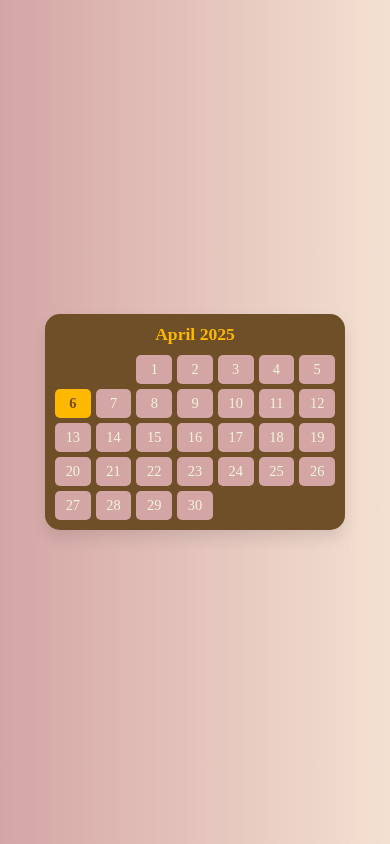
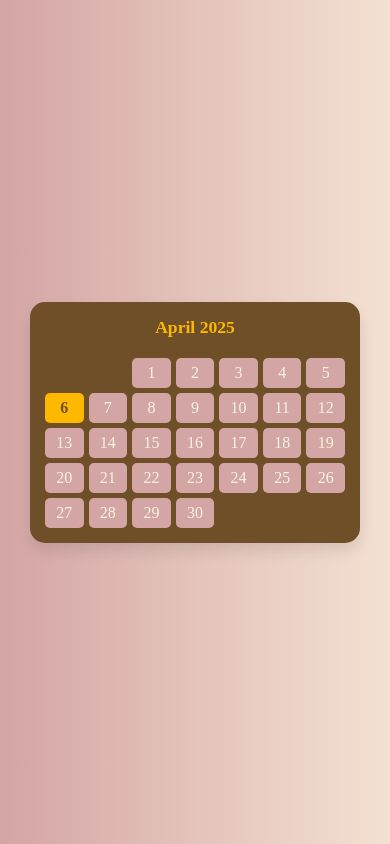
Before and after one commit to brod2240/calendar-brown, a plain HTML site: page index.html in a window 390 px wide. Drawn offline with Linux system fonts and the light colour scheme.

Commit message:
Update index.html

```diff
--- a/index.html
+++ b/index.html
@@ -23,8 +23,12 @@
             border-radius: 15px;
             padding: 20px;
             box-shadow: 0px 8px 15px rgba(0, 0, 0, 0.1);
-            width: 80%;
-            max-width: 350px; /* Ensures it doesn't stretch too wide on large screens */
+            width: 95%;
+            max-width: 500px; /* Ensures it doesn't stretch too wide */
+            display: flex;
+            flex-direction: column;
+            align-items: center;
+            margin: 20px;
         }
 
         .calendar-header {
@@ -40,6 +44,8 @@
             grid-template-columns: repeat(7, 1fr);
             gap: 5px;
             text-align: center;
+            width: 100%;
+            margin-top: 10px;
         }
 
         .calendar-day {
@@ -67,31 +73,25 @@
 
         /* Responsive styling for smaller devices */
         @media (max-width: 600px) {
-            .calendar-container {
-                width: 90%;
-                max-width: 320px; /* Slightly smaller max width for mobile devices */
-                padding: 15px;
-            }
-
             .calendar-header {
-                font-size: 1.2em; /* Adjust font size for smaller screens */
+                font-size: 1.3em; /* Adjust font size for smaller screens */
             }
 
             .calendar-day {
-                font-size: 1em; /* Adjust font size for smaller screens */
+                font-size: 1.1em; /* Adjust font size for smaller screens */
                 padding: 8px; /* Adjust padding for smaller screens */
             }
 
             .calendar-days {
-                grid-template-columns: repeat(7, 1fr);
+                grid-template-columns: repeat(7, 1fr); /* Maintain 7 columns */
             }
         }
 
         @media (max-width: 400px) {
             .calendar-container {
                 width: 95%;
-                max-width: 280px; /* Even smaller for very small screens */
-                padding: 10px;
+                max-width: 300px; /* Even smaller for very small screens */
+                padding: 15px;
             }
 
             .calendar-header {
@@ -99,7 +99,7 @@
             }
 
             .calendar-day {
-                font-size: 0.9em;
+                font-size: 1em;
                 padding: 6px;
             }
         }
```
